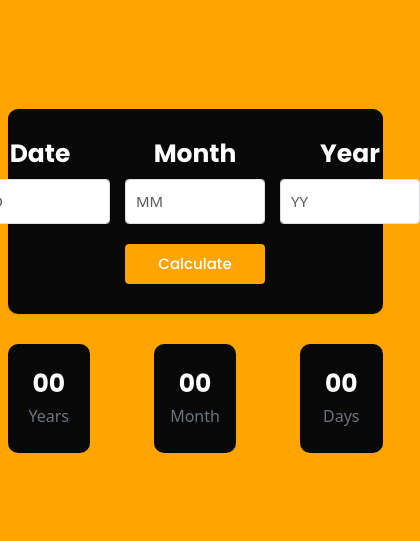
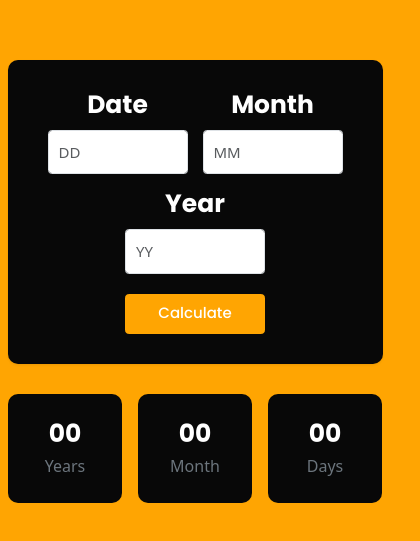
Before and after one commit to adnanDevelop/age-calc-javascript-2, a plain HTML site: page index.html in a window 390 px wide. Shown: the part 141-682 px from the top of the page, 420 px wide, since content can reach past the window. Drawn offline with nearby package versions, Linux system fonts and the light colour scheme.

Commit message:
added responsive functionality

```diff
--- a/index.html
+++ b/index.html
@@ -88,6 +88,11 @@
         background-color: rgb(255, 188, 64);
         border-color: var(--yellow);
       }
+
+      @media (max-width : 500px) {
+
+      }
+
     </style>
   </head>
   <body>
@@ -96,7 +101,7 @@
         <div class="col-lg-5 mx-auto">
           <div class="age_body shadow-sm">
             <div
-              class="d-flex align-items-center justify-content-center gap-sm-5 gap-4"
+              class="d-flex align-items-center justify-content-center gap-sm-5 gap-4 flex-sm-nowrap flex-wrap"
             >
               <div class="age_box text-center">
                 <h2 class="fw-bold text-white mb-3">Date</h2>
@@ -140,19 +145,19 @@
         <div class="col-lg-5 mx-auto">
           <div class="">
             <div class="row d-flex align-items-center justify-content-between">
-              <div class="col-3">
+              <div class="col-sm-3 col-4">
                 <div class="result_box text-center">
                   <h2 class="text-white fw-bold year-result-box">00</h2>
                   <p class="text-secondary mb-0">Years</p>
                 </div>
               </div>
-              <div class="col-3">
+              <div class="col-sm-3 col-4">
                 <div class="result_box text-center">
                   <h2 class="text-white fw-bold month-result-box">00</h2>
                   <p class="text-secondary mb-0">Month</p>
                 </div>
               </div>
-              <div class="col-3">
+              <div class="col-sm-3 col-4">
                 <div class="result_box text-center">
                   <h2 class="text-white fw-bold day-result-box">00</h2>
                   <p class="text-secondary mb-0">Days</p>
```
